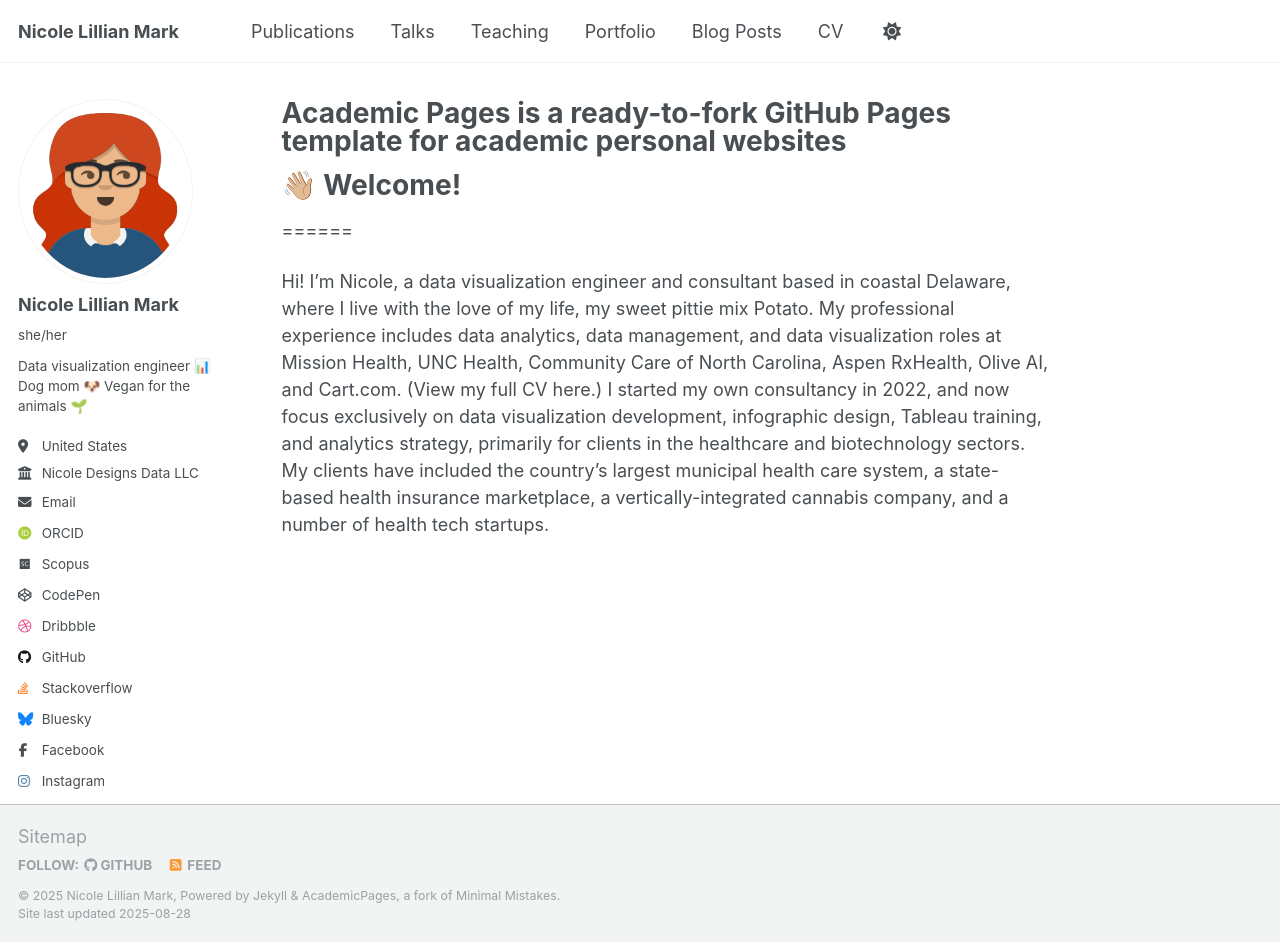
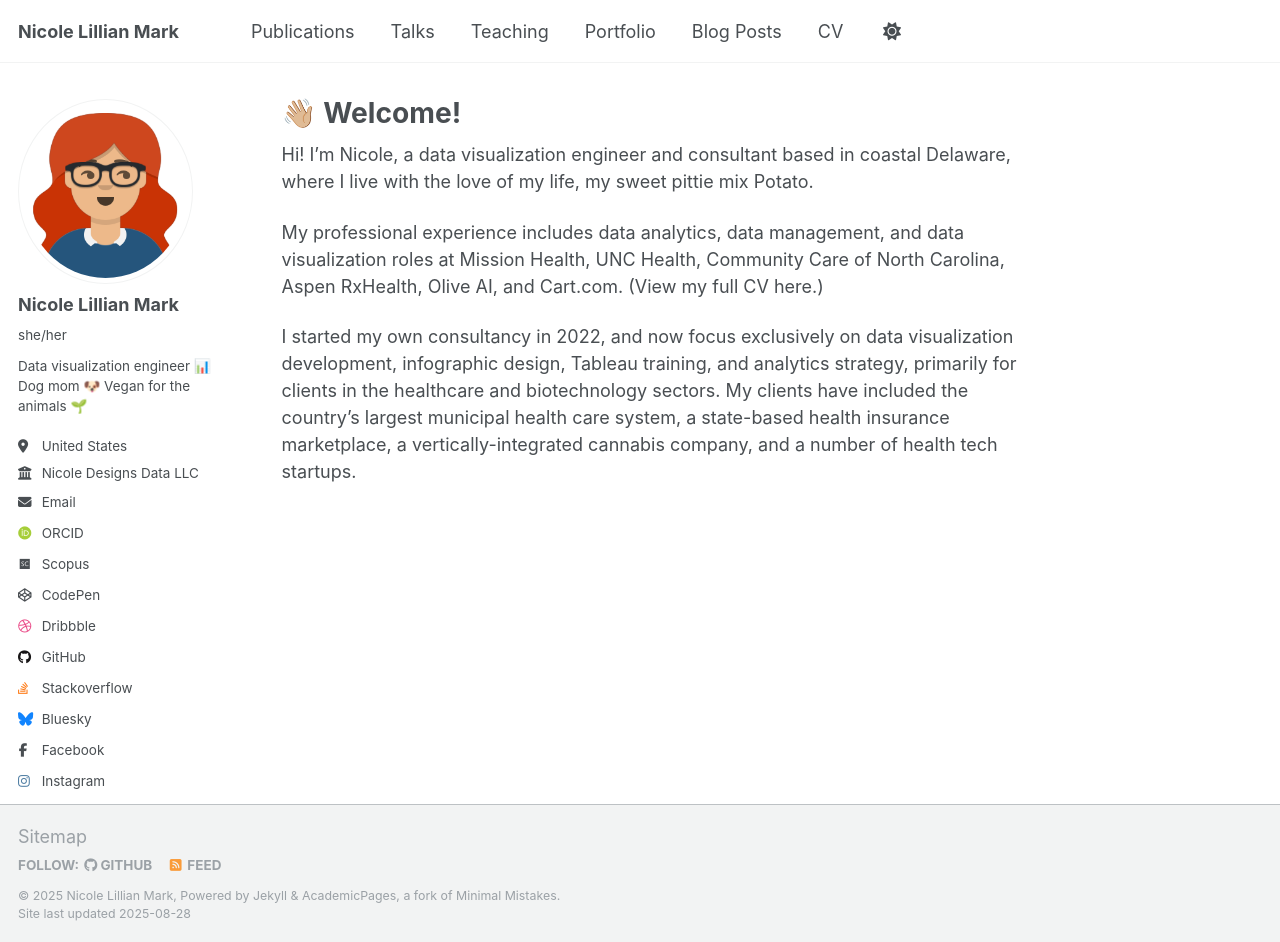
Before and after one commit to nicolelily/nicolelily.github.io, a Jekyll site: the page built from _pages/about.md, in a window 1280 px wide and 942 px high. Built offline with Jekyll 4.4.1, drawn with Linux system fonts in a browser that asks for light colours; some web fonts are replaced; a script that is not in the unit is left out.

Commit message:
Update about.md

```diff
--- a/_pages/about.md
+++ b/_pages/about.md
@@ -1,22 +1,20 @@
 ---
 permalink: /
-title: "Academic Pages is a ready-to-fork GitHub Pages template for academic personal websites"
+title: "👋🏼 Welcome!"
 author_profile: true
 redirect_from:
   - /about/
   - /about.html
 ---
 
-# 👋🏼 Welcome!
+Hi! I’m Nicole, a data visualization engineer and consultant based in coastal
+Delaware, where I live with the love of my life, my sweet pittie mix Potato.
 
-======
+My professional experience includes data analytics, data management, and data
+visualization roles at Mission Health, UNC Health, Community Care of North
+Carolina, Aspen RxHealth, Olive AI, and Cart.com. (View my full CV here.)
 
-Hi! I’m Nicole, a data visualization engineer and consultant based in coastal
-Delaware, where I live with the love of my life, my sweet pittie mix Potato. My
-professional experience includes data analytics, data management, and data
-visualization roles at Mission Health, UNC Health, Community Care of North
-Carolina, Aspen RxHealth, Olive AI, and Cart.com. (View my full CV here.) I
-started my own consultancy in 2022, and now focus exclusively on data
+I started my own consultancy in 2022, and now focus exclusively on data
 visualization development, infographic design, Tableau training, and analytics
 strategy, primarily for clients in the healthcare and biotechnology sectors. My
 clients have included the country's largest municipal health care system, a
```
